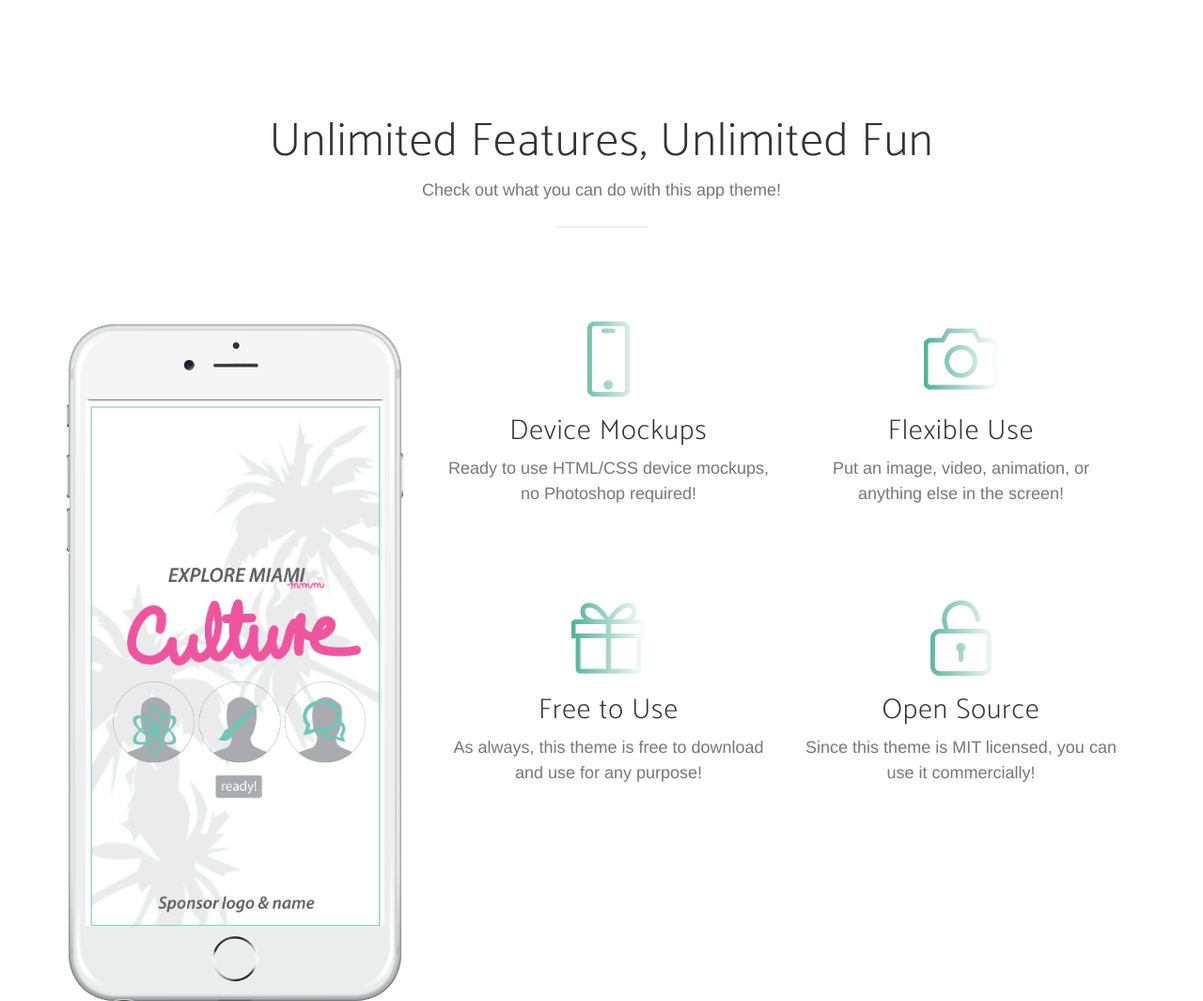
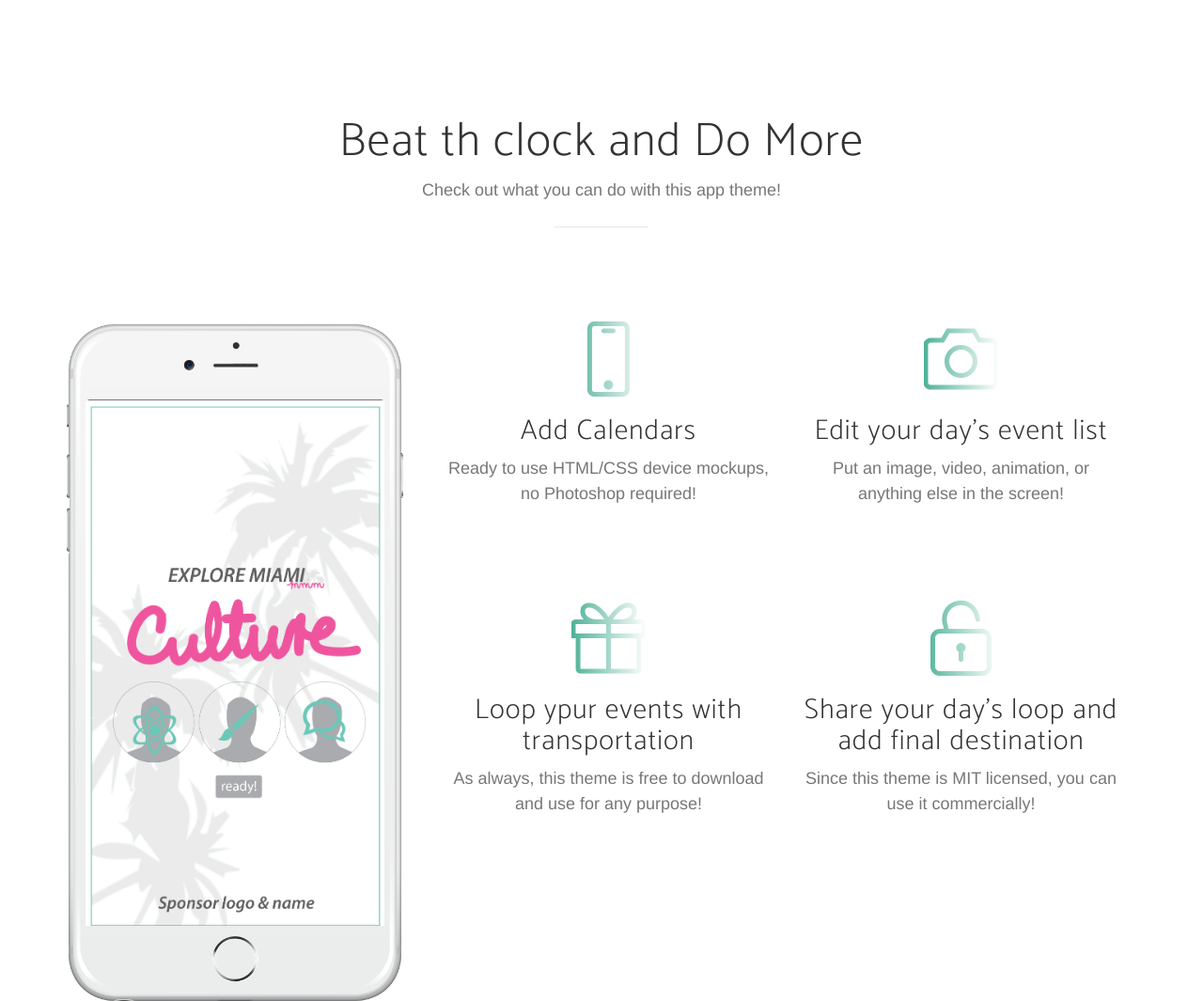
Before and after one commit to GiovannaG/giovannag.github.io, a website: page index.html in a window 1280 px wide. Shown: the part 1560-2625 px from the top of the page at 94% size. Drawn offline with nearby package versions, Linux system fonts and the light colour scheme; a web font is replaced by a local one.

Commit message:
features

```diff
--- a/index.html
+++ b/index.html
@@ -75,14 +75,12 @@
         <div class="container">
             <div class="row">
                <!-- adding a full width container with background color and logo icon-->
-               <div class="col-sm-3">
+               <div class="col-sm-4">
                  <div class="header-content text-center">
                      <div class="header-content-inner text-center">
                       <img src="img/Left@3x.png" class="img-responsive img-center" alt="">
                    </div>
                  </div>
-               </div>
-               <div class="col-sm-1">
                </div>
                <div class="col-sm-4">
                     <div class="header-content text-center">
@@ -187,7 +185,7 @@
             <div class="row">
                 <div class="col-lg-12 text-center">
                     <div class="section-heading">
-                        <h2>Unlimited Features, Unlimited Fun</h2>
+                        <h2>Beat th clock and Do More</h2>
                         <p class="text-muted">Check out what you can do with this app theme!</p>
                         <hr>
                     </div>
@@ -214,14 +212,14 @@
                             <div class="col-md-6">
                                 <div class="feature-item">
                                     <i class="icon-screen-smartphone text-primary"></i>
-                                    <h3>Device Mockups</h3>
+                                    <h3>Add Calendars</h3>
                                     <p class="text-muted">Ready to use HTML/CSS device mockups, no Photoshop required!</p>
                                 </div>
                             </div>
                             <div class="col-md-6">
                                 <div class="feature-item">
                                     <i class="icon-camera text-primary"></i>
-                                    <h3>Flexible Use</h3>
+                                    <h3>Edit your day's event list</h3>
                                     <p class="text-muted">Put an image, video, animation, or anything else in the screen!</p>
                                 </div>
                             </div>
@@ -230,14 +228,14 @@
                             <div class="col-md-6">
                                 <div class="feature-item">
                                     <i class="icon-present text-primary"></i>
-                                    <h3>Free to Use</h3>
+                                    <h3>Loop ypur events with transportation</h3>
                                     <p class="text-muted">As always, this theme is free to download and use for any purpose!</p>
                                 </div>
                             </div>
                             <div class="col-md-6">
                                 <div class="feature-item">
                                     <i class="icon-lock-open text-primary"></i>
-                                    <h3>Open Source</h3>
+                                    <h3>Share your day's loop and add final destination</h3>
                                     <p class="text-muted">Since this theme is MIT licensed, you can use it commercially!</p>
                                 </div>
                             </div>
```
